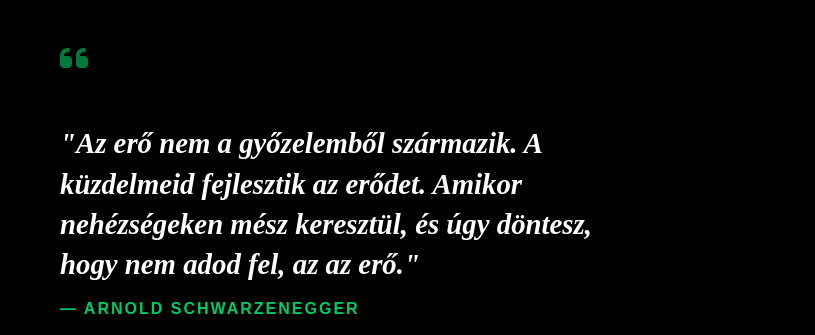
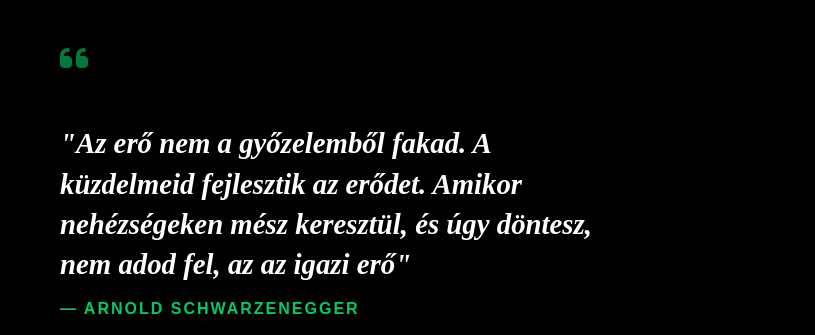
Before and after one commit to Balint67/Vizsga, a website: page trainers.html in a window 1280 px wide. Shown: the part 1120-1455 px from the top of the page, 0-815 px from the left. Drawn offline with Linux system fonts and the light colour scheme; no server answers.

Commit message:
Trainers page Arnold

```diff
--- a/trainers.html
+++ b/trainers.html
@@ -189,8 +189,7 @@
                 <div class="quote-container">
                     <i class="fas fa-quote-left quote-icon"></i>
                     <p class="arnold-quote">
-                        "Az erő nem a győzelemből származik. A küzdelmeid fejlesztik az erődet.
-                        Amikor nehézségeken mész keresztül, és úgy döntesz, hogy nem adod fel, az az erő."
+                        "Az erő nem a győzelemből fakad. A küzdelmeid fejlesztik az erődet. Amikor nehézségeken mész keresztül, és úgy döntesz, nem adod fel, az az igazi erő"
                     </p>
                     <span class="quote-author">— Arnold Schwarzenegger</span>
                 </div>
```
